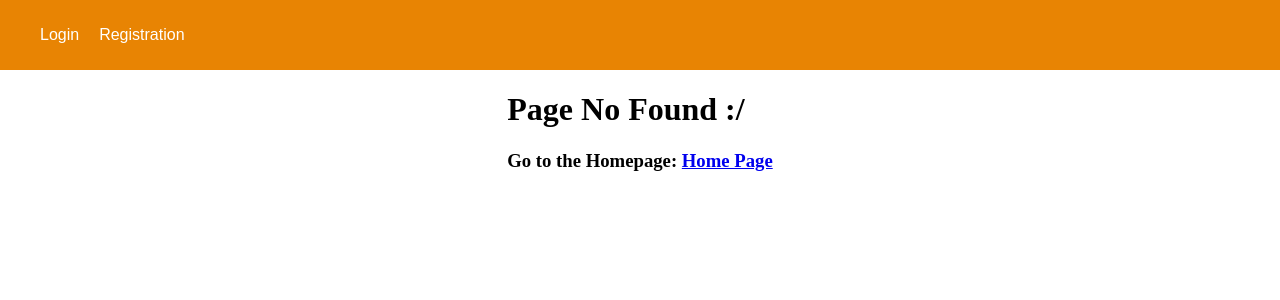
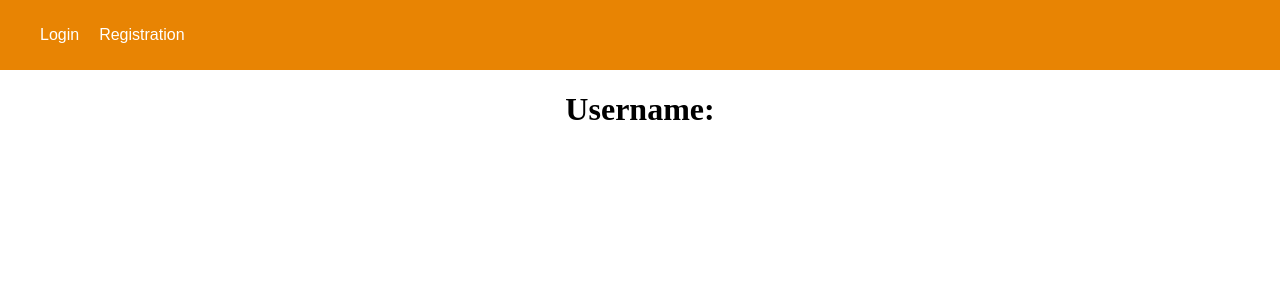
Before and after one commit to RylandAdams/PostaGram_Social_Media, a React (Create React App) app in the folder client/: page /profile/1 in a window 1280 px wide. Shown: the top 300 px of the page. Built offline with nearby package versions, Linux system fonts and the light colour scheme; no server answers.

Commit message:
start to user profile page

```diff
--- a/client/src/App.js
+++ b/client/src/App.js
@@ -6,6 +6,7 @@ import CreatePost from './pages/CreatePost';
 import Post from './pages/Post';
 import Registration from './pages/Registration';
 import Login from './pages/Login';
+import Profile from './pages/Profile';
 import PageNotFound from './pages/PageNotFound';
 import { AuthContext } from './helpers/AuthContext';
 import { useState, useEffect } from 'react';
@@ -88,6 +89,11 @@ function App() {
 							element={<CreatePost />}
 						/>
 						<Route
+							path='/profile/:id'
+							exact
+							element={<Profile />}
+						/>
+						<Route
 							path='*'
 							exact
 							element={<PageNotFound />}
--- /dev/null
+++ b/client/src/pages/Profile.js
@@ -0,0 +1,26 @@
+import React, { useEffect, useState } from 'react';
+import { useParams } from 'react-router-dom';
+import axios from 'axios';
+
+function Profile() {
+	let { id } = useParams();
+	const [username, setUsername] = useState('');
+
+	useEffect(() => {
+		axios
+			.get(`http://localhost:3001/auth/basicinfo/${id}`)
+			.then((response) => {
+				setUsername(response.data.username);
+			});
+	}, []);
+	return (
+		<div className='profilePageContainer'>
+			<div className='basicInfo'>
+				<h1>Username: {username}</h1>
+			</div>
+			<div className='listOfPosts'></div>
+		</div>
+	);
+}
+
+export default Profile;
```
